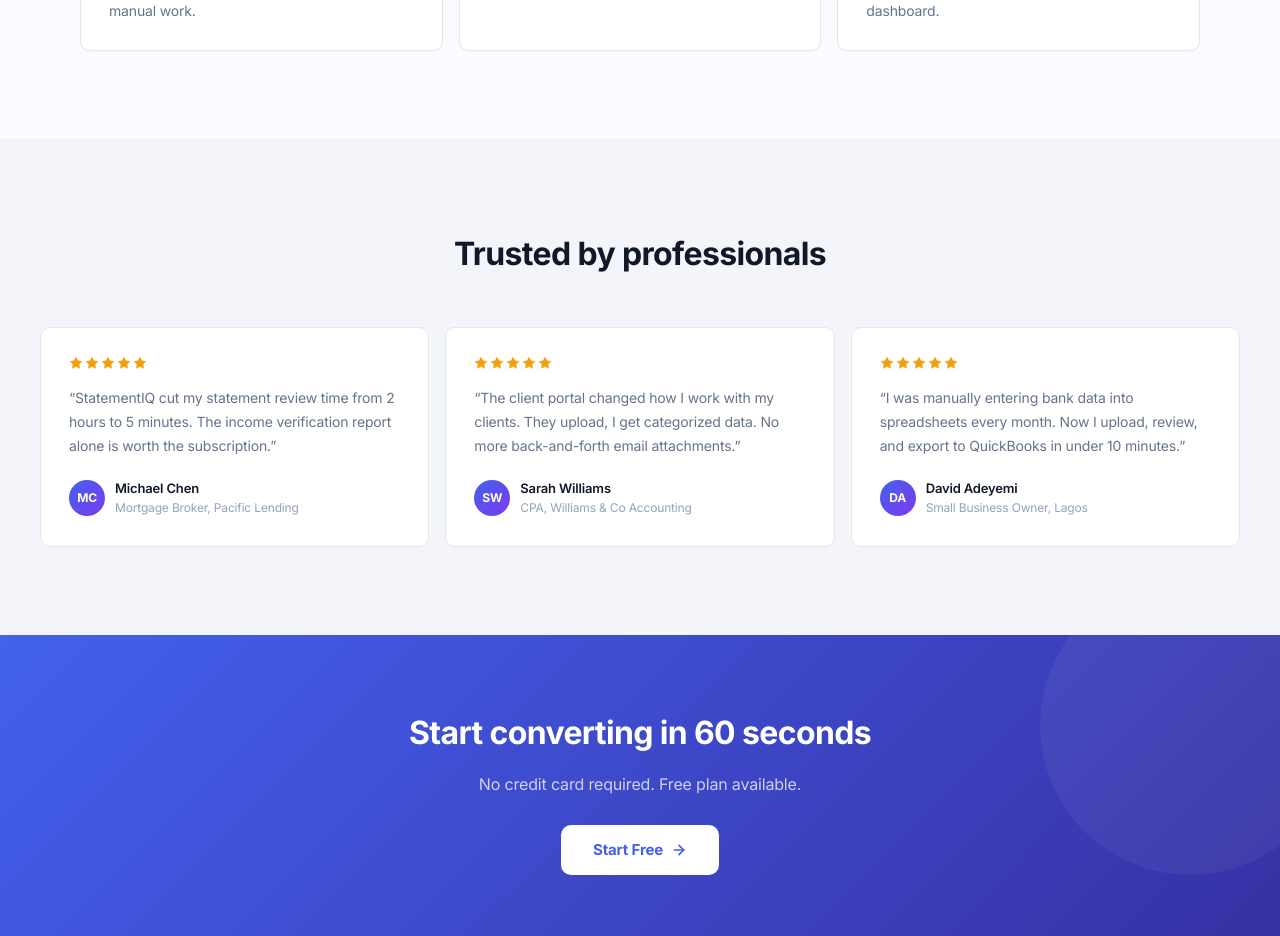
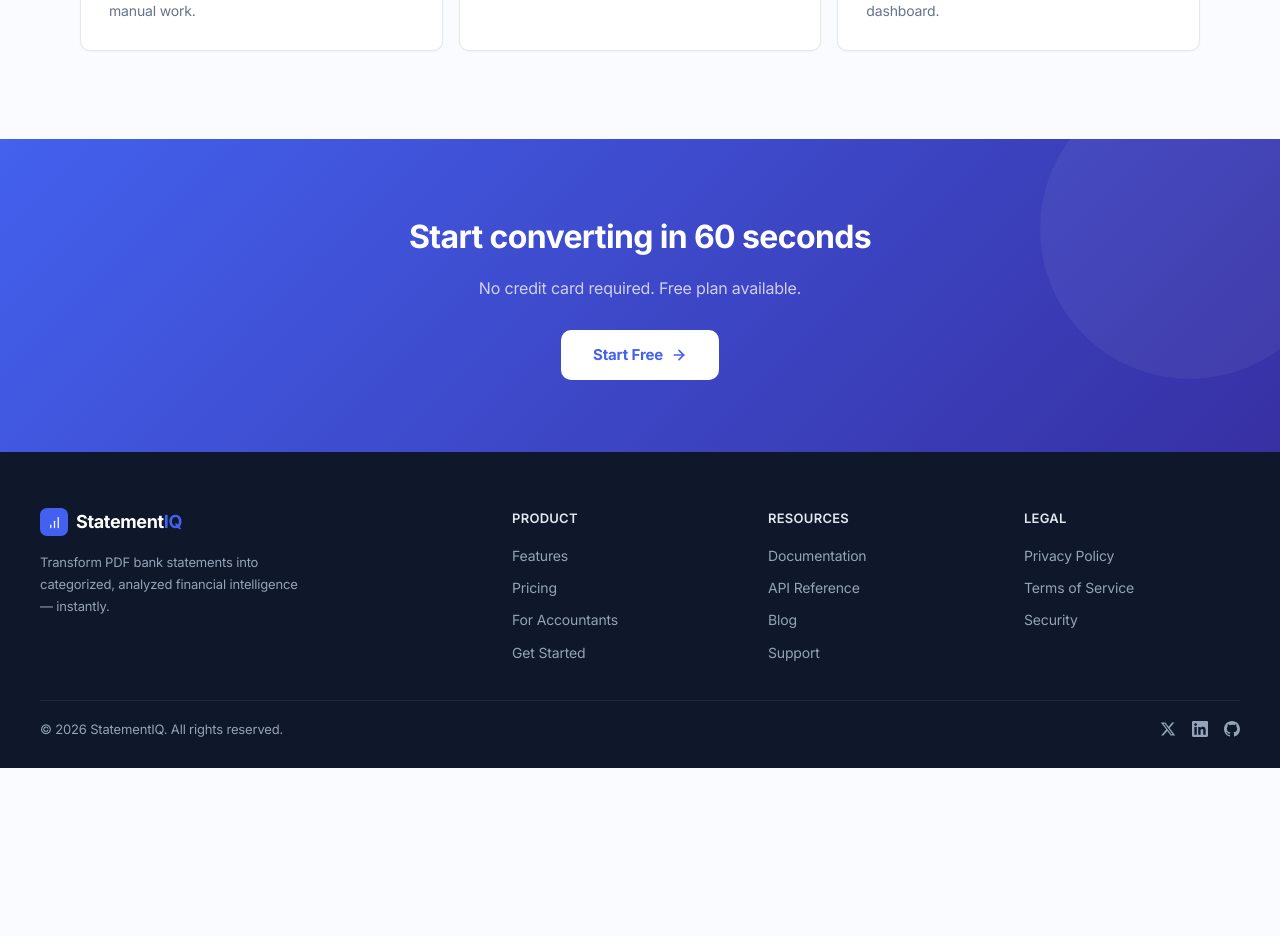
Before and after one commit to otemidola1/statementiq, a Next.js app: page / in a window 1280 px wide. Shown: the part 1520-2456 px from the top of the page. After the commit the page ends 2288 px from the top, so only its background shows below. Built offline with nearby package versions, Linux system fonts and the light colour scheme.

Commit message:
Fix Google OAuth redirect for Vercel deployment

```diff
--- a/src/app/auth/actions.ts
+++ b/src/app/auth/actions.ts
@@ -54,10 +54,22 @@
 export async function signInWithGoogle() {
     const supabase = await createClient()
 
+    const getURL = () => {
+        let url =
+            process?.env?.NEXT_PUBLIC_SITE_URL ?? // Set this to your site URL in production env.
+            process?.env?.NEXT_PUBLIC_VERCEL_URL ?? // Automatically set by Vercel.
+            'http://localhost:3000'
+        // Make sure to include `https://` when not localhost.
+        url = url.includes('http') ? url : `https://${url}`
+        // Make sure to include a trailing `/`.
+        url = url.charAt(url.length - 1) === '/' ? url : `${url}/`
+        return url
+    }
+
     const { data, error } = await supabase.auth.signInWithOAuth({
         provider: 'google',
         options: {
-            redirectTo: `${process.env.NEXT_PUBLIC_SUPABASE_URL ? '' : 'http://localhost:3000'}/auth/callback`,
+            redirectTo: `${getURL()}auth/callback`,
         },
     })
 
--- a/src/app/page.tsx
+++ b/src/app/page.tsx
@@ -76,11 +76,7 @@
   { label: 'No Data Sold', icon: <svg width="14" height="14" viewBox="0 0 24 24" fill="none" stroke="currentColor" strokeWidth="2"><circle cx="12" cy="12" r="10" /><line x1="4.93" y1="4.93" x2="19.07" y2="19.07" /></svg> },
 ]
 
-const testimonials = [
-  { quote: 'StatementIQ cut my statement review time from 2 hours to 5 minutes. The income verification report alone is worth the subscription.', name: 'Michael Chen', title: 'Mortgage Broker, Pacific Lending' },
-  { quote: 'The client portal changed how I work with my clients. They upload, I get categorized data. No more back-and-forth email attachments.', name: 'Sarah Williams', title: 'CPA, Williams & Co Accounting' },
-  { quote: 'I was manually entering bank data into spreadsheets every month. Now I upload, review, and export to QuickBooks in under 10 minutes.', name: 'David Adeyemi', title: 'Small Business Owner, Lagos' },
-]
+
 
 export default function HomePage() {
   return (
@@ -354,71 +350,6 @@
         </div>
       </section>
 
-      {/* Testimonials */}
-      <section style={{
-        background: 'var(--bg-elevated)',
-        padding: '88px 40px',
-        borderTop: '1px solid var(--border-subtle)',
-      }}>
-        <div style={{ maxWidth: 1200, margin: '0 auto' }}>
-          <div style={{ textAlign: 'center', marginBottom: 48 }}>
-            <h2 style={{ fontSize: 32, fontWeight: 700, letterSpacing: '-0.02em' }}>
-              Trusted by professionals
-            </h2>
-          </div>
-          <div style={{ display: 'grid', gridTemplateColumns: 'repeat(3, 1fr)', gap: 16 }}>
-            {testimonials.map((t) => (
-              <div key={t.name} style={{
-                background: 'var(--card)',
-                borderRadius: 'var(--radius)',
-                border: '1px solid var(--border)',
-                padding: 28,
-                display: 'flex',
-                flexDirection: 'column',
-              }}>
-                {/* Stars */}
-                <div style={{ display: 'flex', gap: 2, marginBottom: 16 }}>
-                  {[1, 2, 3, 4, 5].map((s) => (
-                    <svg key={s} width="14" height="14" viewBox="0 0 24 24" fill="#F59E0B" stroke="#F59E0B" strokeWidth="1">
-                      <polygon points="12 2 15.09 8.26 22 9.27 17 14.14 18.18 21.02 12 17.77 5.82 21.02 7 14.14 2 9.27 8.91 8.26 12 2" />
-                    </svg>
-                  ))}
-                </div>
-                <p style={{
-                  fontSize: 14,
-                  color: 'var(--text-secondary)',
-                  lineHeight: 1.7,
-                  marginBottom: 20,
-                  flex: 1,
-                }}>
-                  &ldquo;{t.quote}&rdquo;
-                </p>
-                <div style={{ display: 'flex', alignItems: 'center', gap: 10 }}>
-                  <div style={{
-                    width: 36,
-                    height: 36,
-                    borderRadius: '50%',
-                    background: 'linear-gradient(135deg, var(--primary), #7C3AED)',
-                    color: 'white',
-                    display: 'flex',
-                    alignItems: 'center',
-                    justifyContent: 'center',
-                    fontWeight: 700,
-                    fontSize: 12,
-                    flexShrink: 0,
-                  }}>
-                    {t.name.split(' ').map(n => n[0]).join('')}
-                  </div>
-                  <div>
-                    <div style={{ fontSize: 13, fontWeight: 600 }}>{t.name}</div>
-                    <div style={{ fontSize: 12, color: 'var(--text-tertiary)' }}>{t.title}</div>
-                  </div>
-                </div>
-              </div>
-            ))}
-          </div>
-        </div>
-      </section>
 
       {/* CTA */}
       <section style={{
```
